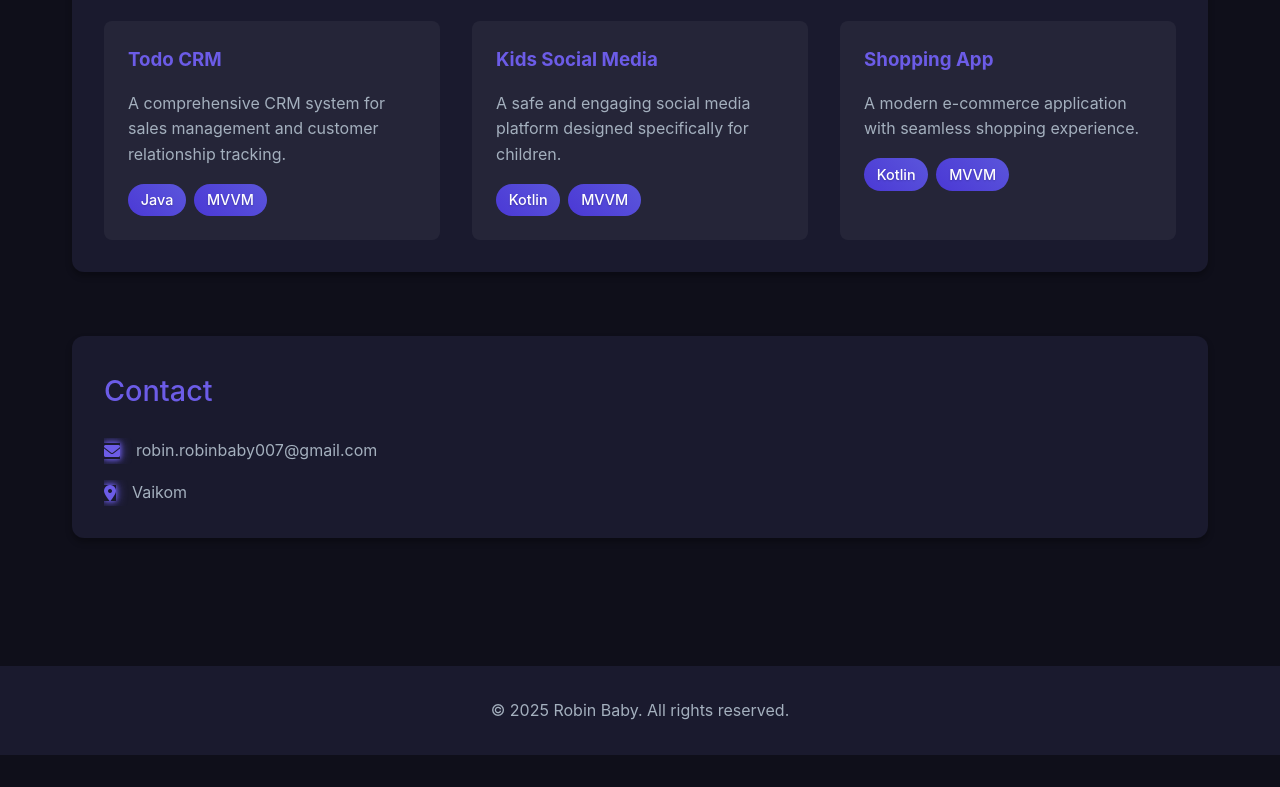
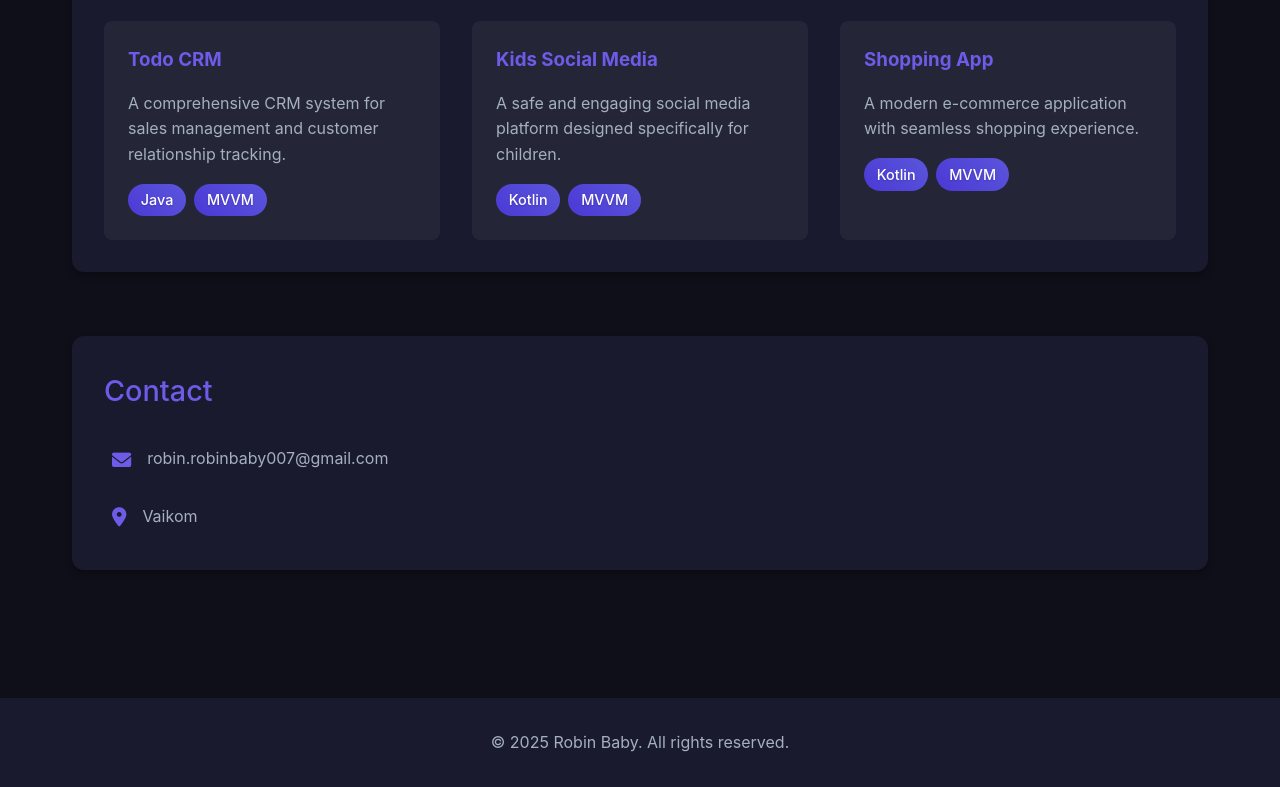
Before and after one commit to robinbaby007/portfolio, a plain HTML site: page index.html in a window 1280 px wide. Shown: the part 1171-1958 px from the top of the page. Before the commit the page ends 1926 px from the top, so only its background shows below. Drawn offline with Linux system fonts and the light colour scheme.

Commit message:
Fix Contact icons animation

```diff
--- a/styles.css
+++ b/styles.css
@@ -320,9 +320,11 @@ section h2 {
     align-items: center;
     gap: 1rem;
     color: var(--text-secondary);
-    transition: all 0.3s ease;
+    transition: all 0.4s cubic-bezier(0.4, 0, 0.2, 1);
     position: relative;
     overflow: hidden;
+    padding: 0.5rem;
+    border-radius: 8px;
 }
 
 .contact-info p::before {
@@ -337,7 +339,7 @@ section h2 {
         rgba(108, 92, 231, 0.1),
         transparent
     );
-    transition: left 0.3s ease;
+    transition: left 0.4s ease;
 }
 
 .contact-info p:hover::before {
@@ -345,18 +347,23 @@ section h2 {
 }
 
 .contact-info p:hover {
-    transform: translateX(10px) scale(1.02);
+    transform: translateX(10px);
     color: var(--accent-color);
+    background: rgba(108, 92, 231, 0.05);
 }
 
 .contact-info i {
     color: var(--accent-color);
-    transition: all 0.3s ease;
-    animation: glowPulse 2s infinite;
+    transition: all 0.4s cubic-bezier(0.4, 0, 0.2, 1);
+    font-size: 1.2rem;
+    position: relative;
+    display: inline-block;
 }
 
 .contact-info p:hover i {
-    transform: scale(1.2) rotate(360deg);
+    transform: scale(1.2) rotate(15deg);
+    color: var(--gradient-start);
+    text-shadow: 0 0 10px rgba(108, 92, 231, 0.5);
 }
 
 /* Footer Styles */
```
